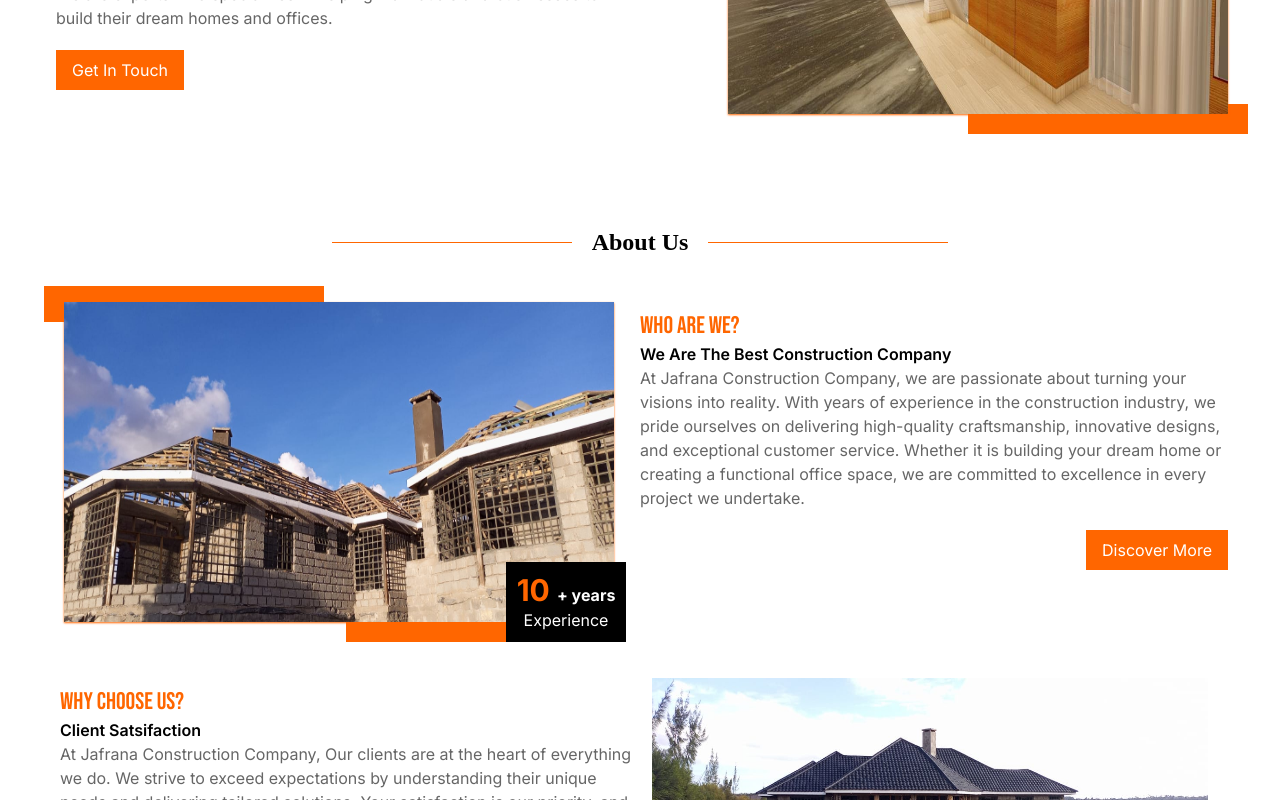
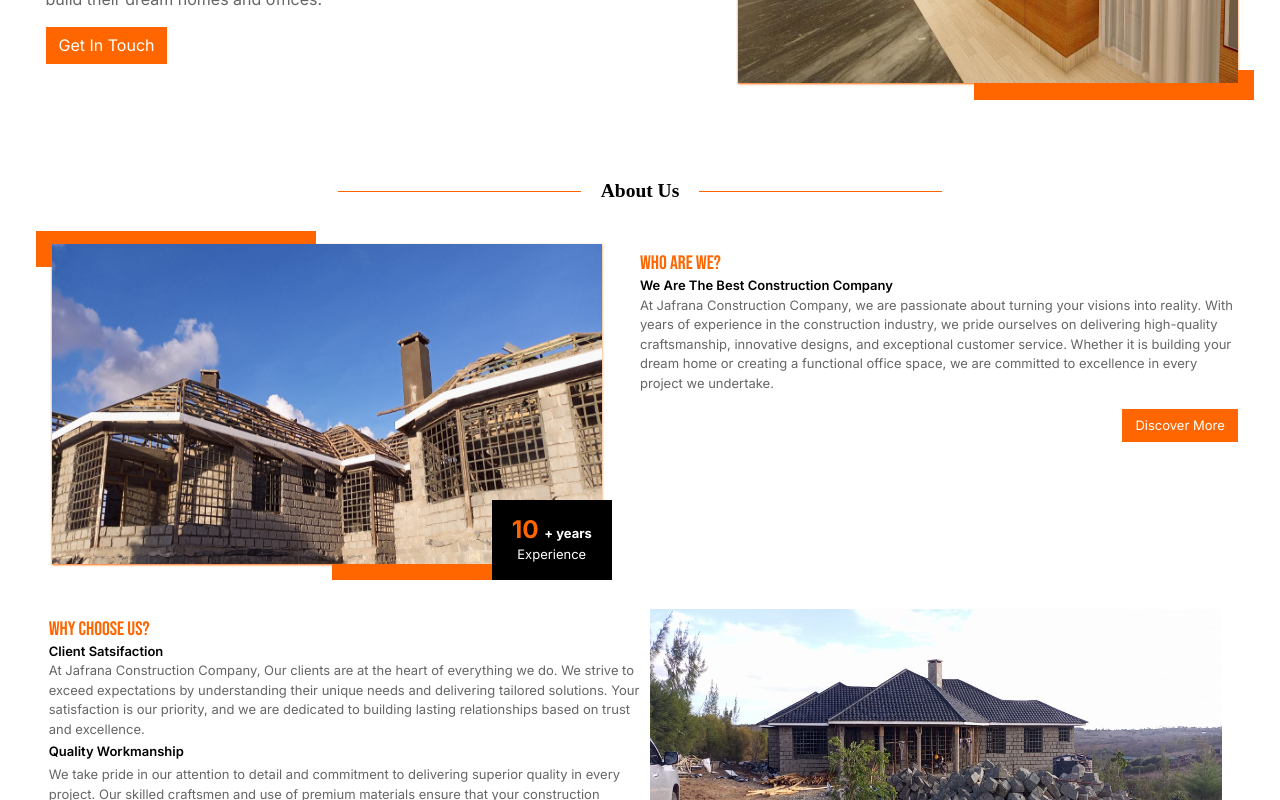
Before and after one commit to matthewkuria/jafrana, a Next.js app: page / in a window 1280 px wide. Shown: the part 400-1200 px from the top of the page. Built offline with nearby package versions, Linux system fonts and the light colour scheme; a web font is replaced by a local one.

Commit message:
Set the font size to 13px for entire website

```diff
--- a/app/components/WhoWeAre.tsx
+++ b/app/components/WhoWeAre.tsx
@@ -8,7 +8,7 @@ const WhoWeAre = () => {
     return (
         <section className="flex flex-col items-center justify-center bg-white text-secondary p-5 md:p-10">
             <h3 className="text-primary text-2xl font-bold title">About Us</h3>
-            <div className=" flex flex-col-reverse md:flex md:flex-row md:justify-between  text-[13px] md:text-[16px] p-3 ">
+            <div className=" flex flex-col-reverse md:flex md:flex-row md:justify-between  p-3 ">
                 <div className="flex flex-col items-center justify-center p-2 relative m-1 ">
                     <div className="absolute bg-secondary w-[280px] h-[36px]  -top-2 -left-3 z-0"></div>
                     <Image src={heroImage} alt="hero" width={550} height={200}
@@ -43,7 +43,7 @@ const WhoWeAre = () => {
                 <div className="flex flex-col justify-start  items-start  md:max-w-1/2 mt-5">
                     <p className={`${bebas_neue.className} text-2xl text-secondary`}>Why Choose Us?</p>
                     <p className="text-primary font-semibold">Client Satsifaction</p>
-                    <p className="text-tertiary text-base">
+                    <p className="text-tertiary">
                     At Jafrana Construction Company,
                     Our clients are at the heart of everything we do.
                     We strive to exceed expectations by understanding
--- a/app/globals.css
+++ b/app/globals.css
@@ -1,12 +1,20 @@
 @import "tailwindcss";
+:root {
+  --color-primary: #000000;
+  --color-secondary: #ff6600;
+  --color-tertiary: #666666;
+  --color-quaternary: #ffffff;
+  font-size: 13px;
+}
+@theme {
 
-@theme{
-    --color-primary:#000000;
-    --color-secondary: #ff6600;
-    --color-tertiary:#666666;
-    --color-quaternary: #ffffff;
+  --color-primary: #000000;
+  --color-secondary: #ff6600;
+  --color-tertiary: #666666;
+  --color-quaternary: #ffffff;
 
 }
+
 .title{
   font-family: 'proxima_nova_ltthin';
   width: 100%;
@@ -82,7 +90,7 @@
 .img-container::after {
   font-family: "Font Awesome 5 Free";
   font-weight: 900;
-  content: "\f10e";
+  content: "\f007";
   position: absolute;
   top: 0;
   left: 0;
--- a/app/layout.tsx
+++ b/app/layout.tsx
@@ -19,7 +19,7 @@ export default function RootLayout({
   return (
     <html lang="en">
       <head>
-        <link rel="stylesheet" href="node_modules/@fortawesome/fontawesome-free/css/all.min.css"></link>
+        <link rel="stylesheet" href="node_modules/@fortawesome/fontawesome-free/css/all.min.css" />
       </head>
       <body
         className={`${playfairDisplay.className} ${inter.className} antialiased`}
```
